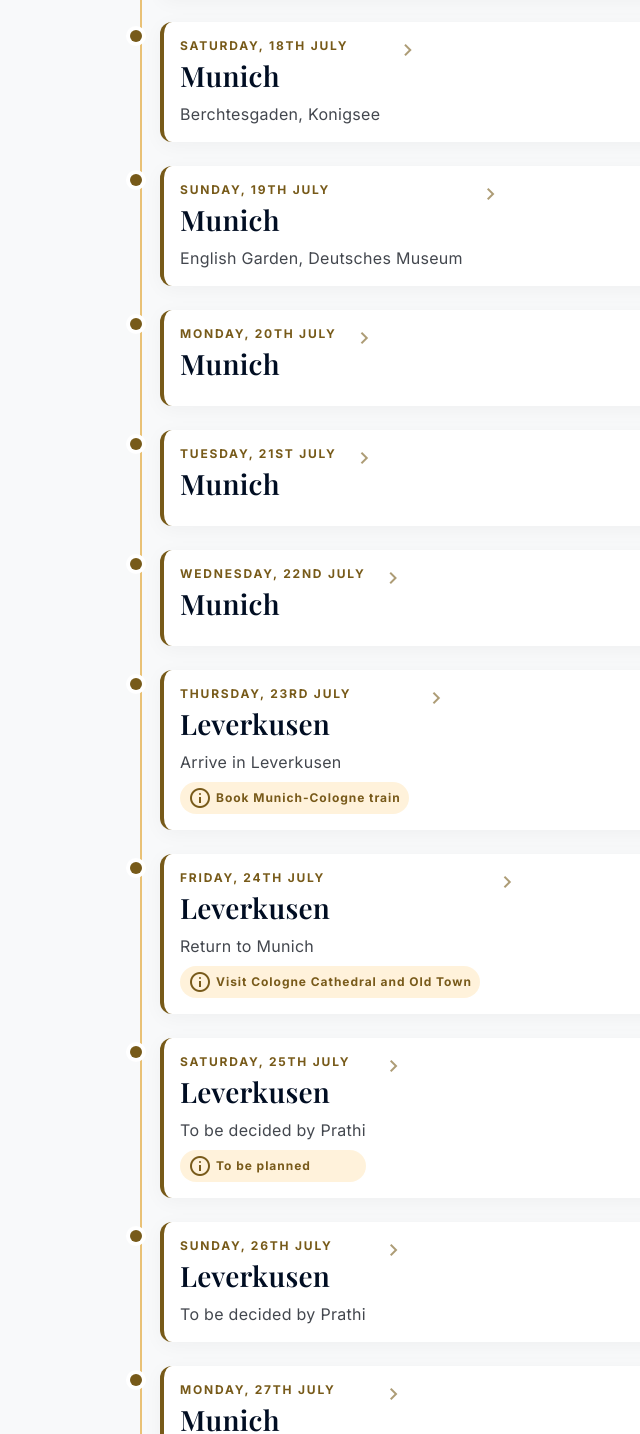
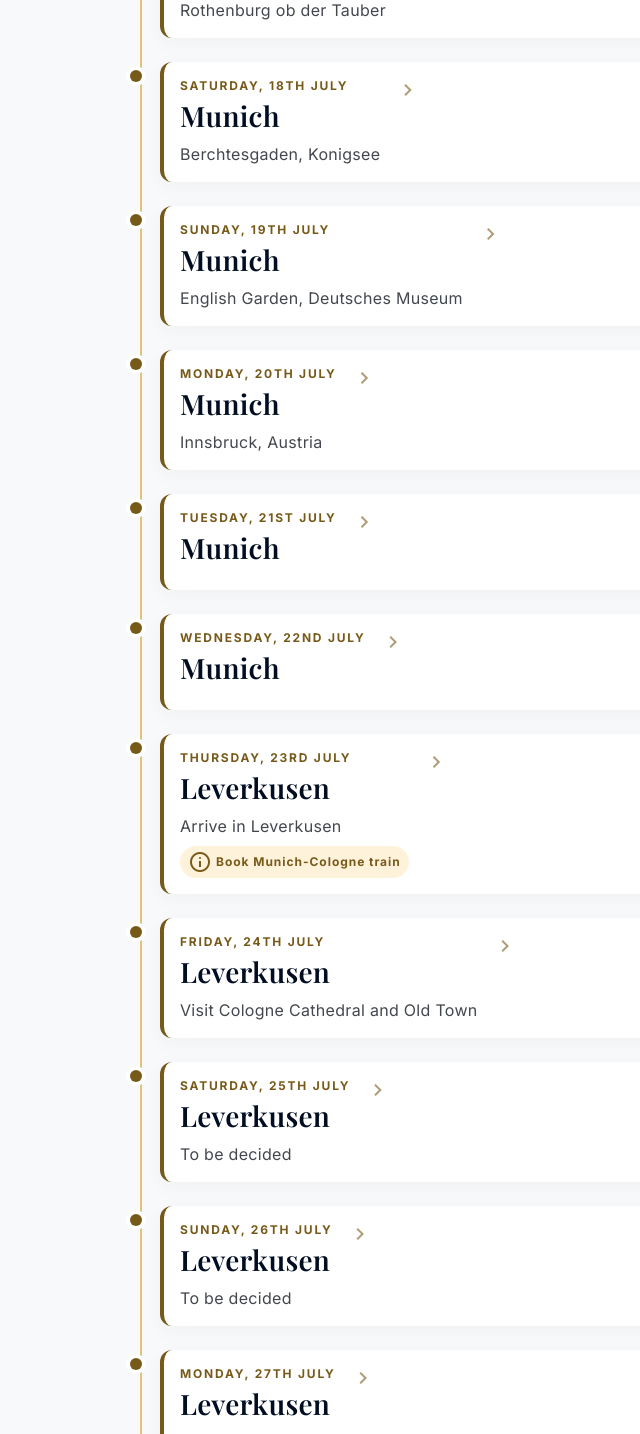
Before and after one commit to prajwaldhananjay/reisefreude, a React (Vite) app: page / in a window 1280 px wide. Shown: the part 2264-3698 px from the top of the page, without its empty margins (204-844 px from the left). Built offline with nearby package versions, Linux system fonts and the light colour scheme.

Commit message:
Updated itinerary

```diff
--- a/src/data/itinerary.js
+++ b/src/data/itinerary.js
@@ -17,8 +17,8 @@ export const itineraryData = [
     date: "10th July",
     day: "Friday",
     city: "Munich",
-    activities: "Garmisch/Zugspitze/Eibsee",
-    notes: ""
+    activities: "Garmisch-Zugspitze-Eibsee",
+    notes: "Carry water and snacks"
   },
   {
     date: "11th July",
@@ -87,7 +87,7 @@ export const itineraryData = [
     date: "20th July",
     day: "Monday",
     city: "Munich",
-    activities: "",
+    activities: "Innsbruck, Austria",
     notes: ""
   },
   {
@@ -115,43 +115,43 @@ export const itineraryData = [
     date: "24th July",
     day: "Friday",
     city: "Leverkusen",
-    activities: "Return to Munich",
-    notes: "Visit Cologne Cathedral and Old Town"
+    activities: "Visit Cologne Cathedral and Old Town",
+    notes: ""
   },
   {
     date: "25th July",
     day: "Saturday",
     city: "Leverkusen",
-    activities: "To be decided by Prathi",
-    notes: "To be planned"
+    activities: "To be decided",
+    notes: ""
   },
   {
     date: "26th July",
     day: "Sunday",
     city: "Leverkusen",
-    activities: "To be decided by Prathi",
+    activities: "To be decided",
     notes: ""
   },
   {
     date: "27th July",
     day: "Monday",
-    city: "Munich",
-    activities: "To be decided by Prathi",
+    city: "Leverkusen",
+    activities: "To be decided",
     notes: ""
   },
   {
     date: "28th July",
     day: "Tuesday",
     city: "Leverkusen",
-    activities: "To be decided by Prathi",
+    activities: "To be decided",
     notes: ""
   },
   {
     date: "29th July",
     day: "Wednesday",
-    city: "Munich",
-    activities: "Return to Munich",
-    notes: "Rest day"
+    city: "Leverkusen",
+    activities: "Return to Munich and rest",
+    notes: "Book Cologne-Munich train"
   },
   {
     date: "30th July",
```
